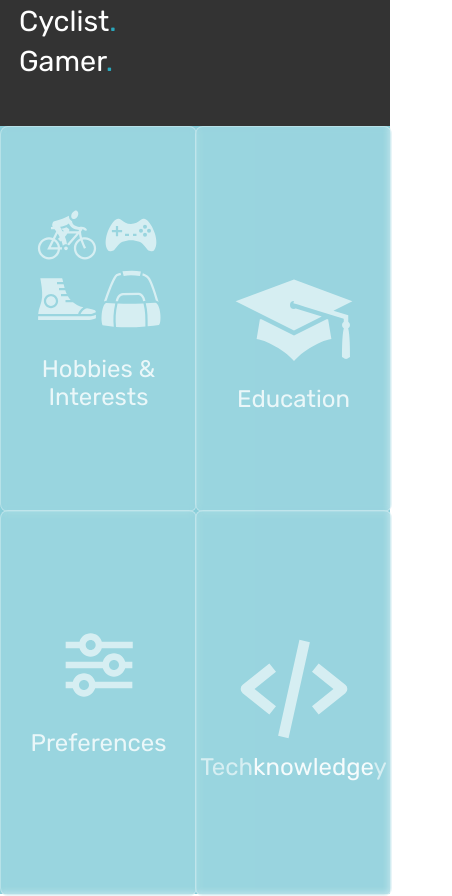
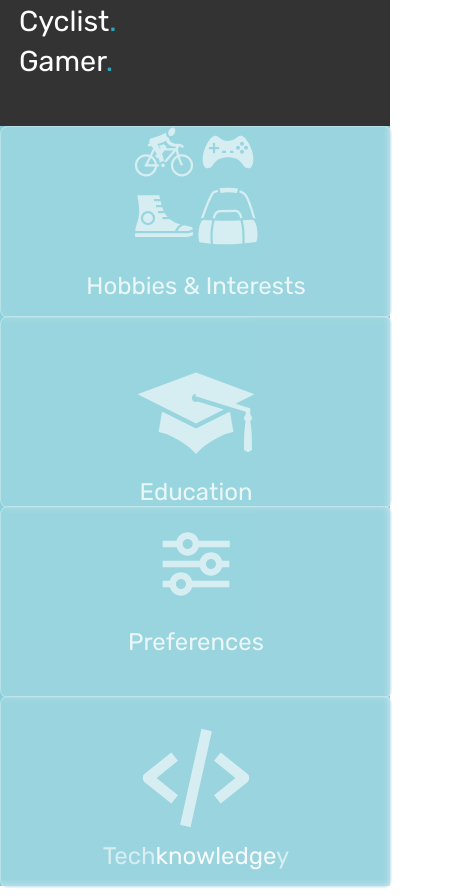
Before and after one commit to KevinLaCarrubba/Portfolio, a React (Create React App) app: page / in a window 390 px wide. Shown: the part 1140-2036 px from the top of the page, 452 px wide, since content can reach past the window. Built offline with nearby package versions, Linux system fonts and the light colour scheme.

Commit message:
did most important phone mobile styling

```diff
--- a/src/Pages/AboutPage/AboutPage.module.scss
+++ b/src/Pages/AboutPage/AboutPage.module.scss
@@ -103,7 +103,7 @@
 }
 
 .cardBox {
-    height: 91vh;
+    height: 90vh;
     display: grid;
     grid-template-columns: auto auto;
     grid-template-rows: auto auto;
@@ -149,6 +149,7 @@
                     align-items: center;
                     align-content: center;
                     height: 100%;
+
                     .iconContainer {
                         display: grid;
                         grid-template-columns: auto auto;
@@ -194,7 +195,25 @@
 
                 .hobbyContainer {
                     display: flex;
-                    flex-direction: column;
+                    justify-content: center;
+                    align-content: center;
+                    height: 100%;
+                    .hobbyList {
+                        height: 100%;
+                        display: flex;
+                        justify-content: center;
+                        align-content: center;
+                        align-items: center;
+
+                        ul {
+                            list-style-type: none;
+                            text-align: left;
+                            font-weight: 700;
+                            li {
+                                font-weight: 300;
+                            }
+                        }
+                    }
                 }
                 .prefContainer {
                     display: flex;
@@ -202,6 +221,10 @@
                     justify-content: space-around;
                     align-items: center;
                     height: 100%;
+                    .iPrefer {
+                        margin: 0;
+                        padding: 0;
+                    }
                     .sliderContainer {
                         width: 100%;
                         display: flex;
@@ -357,11 +380,67 @@
                     align-items: center;
                     justify-items: center;
                     grid-row-gap: 0.2rem;
-                    padding: 2rem 1rem 1rem 1rem;
+                    padding: 4rem 1rem 1rem 1rem;
                     svg:nth-of-type(1) {
-                        display: flex;
-                        justify-content: center;
-                        align-items: center;
+                        width: 5rem;
+                    }
+                    svg:nth-of-type(2) {
+                        width: 3.9rem;
+                    }
+                    svg:nth-of-type(3) {
+                        width: 5.2rem;
+                    }
+                    svg:nth-of-type(4) {
+                        width: 4rem;
+                    }
+                    svg:nth-of-type(5) {
+                        width: 7rem;
+                    }
+                    svg:nth-of-type(6) {
+                        width: 4rem;
+                    }
+                    svg:nth-of-type(7) {
+                        width: 5rem;
+                    }
+                    svg:nth-of-type(8) {
+                        width: 5.2rem;
+                    }
+                    svg:nth-of-type(9) {
+                        width: 5rem;
+                    }
+                    svg:nth-of-type(10) {
+                        width: 2.4rem;
+                    }
+                    svg:nth-of-type(11) {
+                        width: 3rem;
+                    }
+                    svg:nth-of-type(12) {
+                        width: 6rem;
+                    }
+                    svg:nth-of-type(13) {
+                        width: 6rem;
+                    }
+                }
+            }
+        }
+    }
+}
+
+@media only screen and (max-width: 940px) {
+    .cardBox {
+        display: grid;
+        grid-template-columns: auto;
+        grid-template-rows: auto auto auto auto;
+
+        .flipBox {
+            .CartWheel {
+                .backside {
+                    .iconContainer {
+                        display: grid;
+                        grid-template-columns: auto auto auto;
+                        grid-template-rows: auto auto auto;
+                        padding: 1rem 0 0 0;
+                        svg:nth-of-type(1) {
                             width: 4rem;
                         }
                         svg:nth-of-type(2) {
@@ -377,7 +456,7 @@
                             width: 6rem;
                         }
                         svg:nth-of-type(6) {
-                        width: 3rem;
+                            width: 2rem;
                         }
                         svg:nth-of-type(7) {
                             width: 4rem;
@@ -389,19 +468,122 @@
                             width: 4rem;
                         }
                         svg:nth-of-type(10) {
-                        width: 1.8rem;
+                            width: 1.7rem;
                         }
                         svg:nth-of-type(11) {
-                        width: 3rem;
+                            width: 2rem;
                         }
                         svg:nth-of-type(12) {
-                        width: 5rem;
+                            width: 4rem;
                         }
                         svg:nth-of-type(13) {
-                        width: 5rem;
+                            width: 4rem;
                         }
                     }
                 }
             }
         }
     }
+}
+@media only screen and (max-width: 770px) {
+    .cardBox {
+        .flipBox {
+            .CartWheel {
+                .backside {
+                    .iconContainer {
+                        svg:nth-of-type(1) {
+                            width: 3.5rem;
+                        }
+                        svg:nth-of-type(2) {
+                            width: 2.4rem;
+                        }
+                        svg:nth-of-type(3) {
+                            width: 3.7rem;
+                        }
+                        svg:nth-of-type(4) {
+                            width: 2.5rem;
+                        }
+                        svg:nth-of-type(5) {
+                            width: 5.5rem;
+                        }
+                        svg:nth-of-type(6) {
+                            width: 1.5rem;
+                        }
+                        svg:nth-of-type(7) {
+                            width: 3.5rem;
+                        }
+                        svg:nth-of-type(8) {
+                            width: 3.7rem;
+                        }
+                        svg:nth-of-type(9) {
+                            width: 3.5rem;
+                        }
+                        svg:nth-of-type(10) {
+                            width: 1.2rem;
+                        }
+                        svg:nth-of-type(11) {
+                            width: 1.5rem;
+                        }
+                        svg:nth-of-type(12) {
+                            width: 3.5rem;
+                        }
+                        svg:nth-of-type(13) {
+                            width: 3.5rem;
+                        }
+                    }
+                }
+            }
+        }
+    }
+}
+@media only screen and (max-width: 540px) {
+    .cardBox {
+        .flipBox {
+            .CartWheel {
+                .backside {
+                    .iconContainer {
+                        svg:nth-of-type(1) {
+                            width: 3rem;
+                        }
+                        svg:nth-of-type(2) {
+                            width: 1.9rem;
+                        }
+                        svg:nth-of-type(3) {
+                            width: 3.2rem;
+                        }
+                        svg:nth-of-type(4) {
+                            width: 2rem;
+                        }
+                        svg:nth-of-type(5) {
+                            width: 5rem;
+                        }
+                        svg:nth-of-type(6) {
+                            width: 1rem;
+                        }
+                        svg:nth-of-type(7) {
+                            width: 3rem;
+                        }
+                        svg:nth-of-type(8) {
+                            width: 3.2rem;
+                        }
+                        svg:nth-of-type(9) {
+                            width: 3rem;
+                        }
+                        svg:nth-of-type(10) {
+                            width: 0.7rem;
+                        }
+                        svg:nth-of-type(11) {
+                            width: 1rem;
+                        }
+                        svg:nth-of-type(12) {
+                            width: 3rem;
+                        }
+                        svg:nth-of-type(13) {
+                            width: 3rem;
+                        }
+                    }
+                }
+            }
+        }
+    }
+}
--- a/src/Pages/AboutPage/index.js
+++ b/src/Pages/AboutPage/index.js
@@ -235,11 +235,17 @@ const AboutPage = () => {
                         </div>
                         <div className={styles.backside}>
                             <div className={styles.hobbyContainer}>
-                                <div>Cycling</div>
-                                <div>Gaming</div>
-                                <div>Coding</div>
-                                <div>Sneakers</div>
-                                <div></div>
+                                <div className={styles.hobbyList}>
+                                    <ul>
+                                        My Hobbies Include:
+                                        <li>PC Building</li>
+                                        <li>Cycling</li>
+                                        <li>Cooking</li>
+                                        <li>Gaming</li>
+                                        <li>Coding</li>
+                                        <li>Gym</li>
+                                    </ul>
+                                </div>
                             </div>
                         </div>
                     </div>
@@ -282,6 +288,7 @@ const AboutPage = () => {
                         </div>
                         <div className={styles.backside}>
                             <div className={styles.prefContainer}>
+                                <h4 className={styles.iPrefer}>I Prefer..</h4>
                                 <div className={styles.sliderContainer}>
                                     <label
                                         className={styles.label1}
@@ -406,10 +413,10 @@ const AboutPage = () => {
                                 <MySQLIcon />
                                 <MongoDBIcon />
                                 <GraphQLIcon />
-                                <ApolloGQLIcon />
-                                <div />
+                                {/* <ApolloGQLIcon /> */}
+                                {/* <div /> */}
                                 <GitIcon />
-                                <div />
+                                {/* <div /> */}
                             </div>
                         </div>
                     </div>
```
Lines whose indentation alone changed are shown as unchanged.
